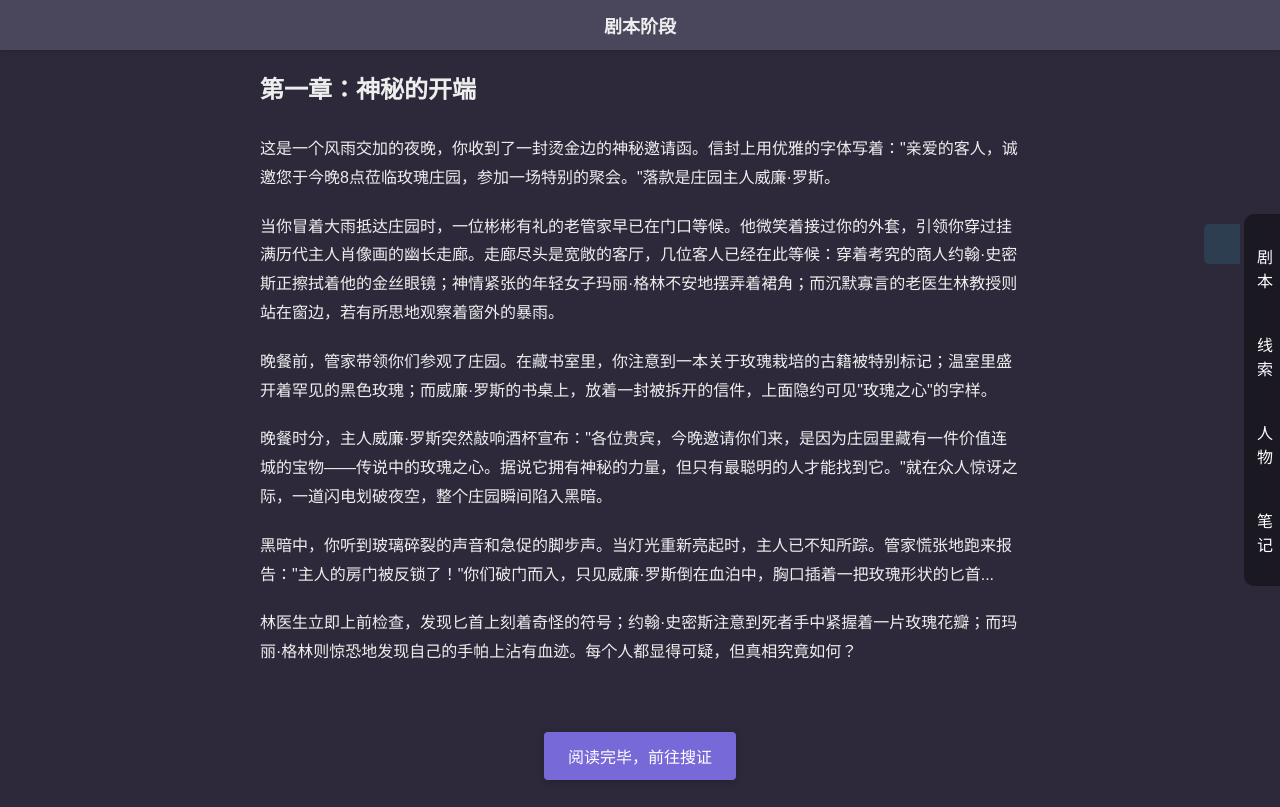
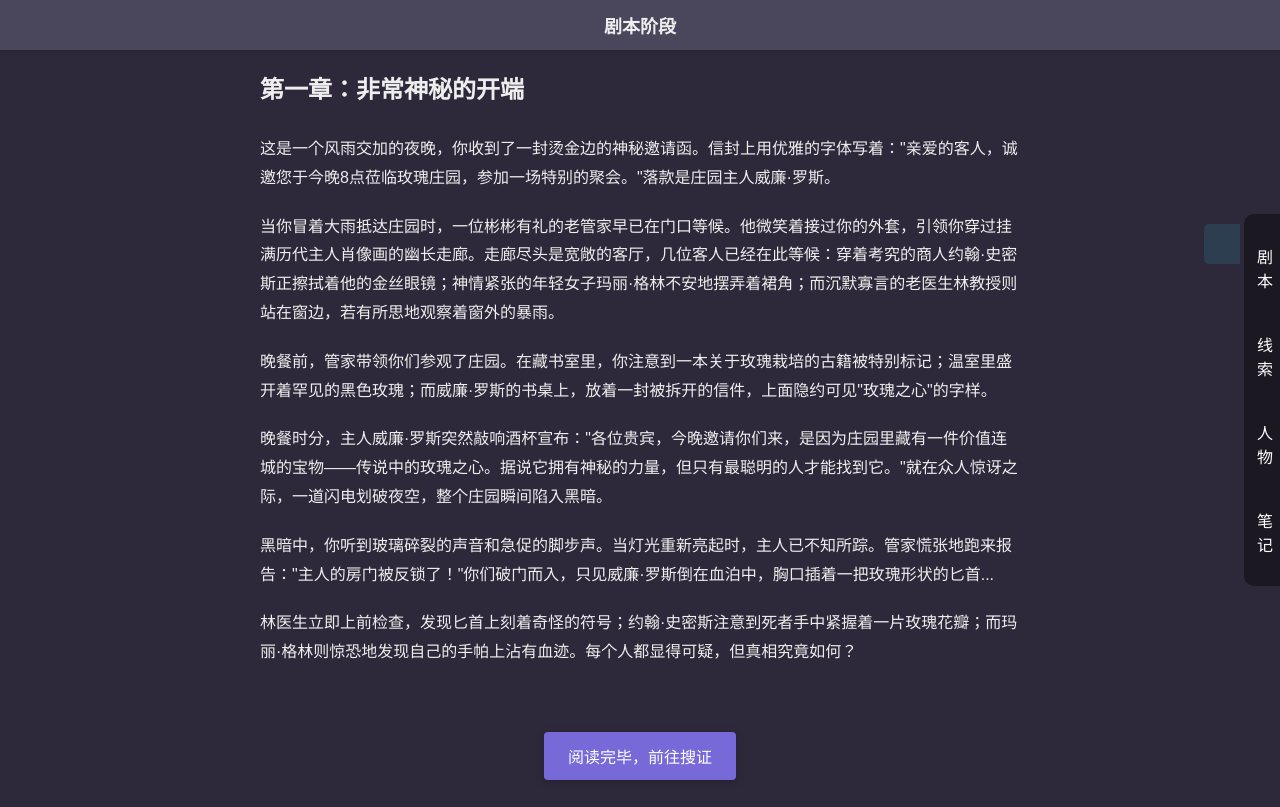
Before and after one commit to goldthinking/solorpg-proto, a Vue app: page /game-script-stage in a window 1280 px wide. Built offline with nearby package versions, Linux system fonts and the light colour scheme; some icons are missing.

Commit message:
fix: 改了标题

```diff
--- a/src/views/GameScriptStageView.vue
+++ b/src/views/GameScriptStageView.vue
@@ -2,7 +2,7 @@
   <div class="game-script-stage-view">
     <ToolBar :items="allTools" />
     <StageHeader :stageName="chapterTitle" />
-    <h2 class="script-header">第一章：神秘的开端</h2>
+    <h2 class="script-header">第一章：非常神秘的开端</h2>
     <div class="script-content">
       <p v-for="(paragraph, index) in scriptContent" :key="index">{{ paragraph }}</p>
     </div>
```
